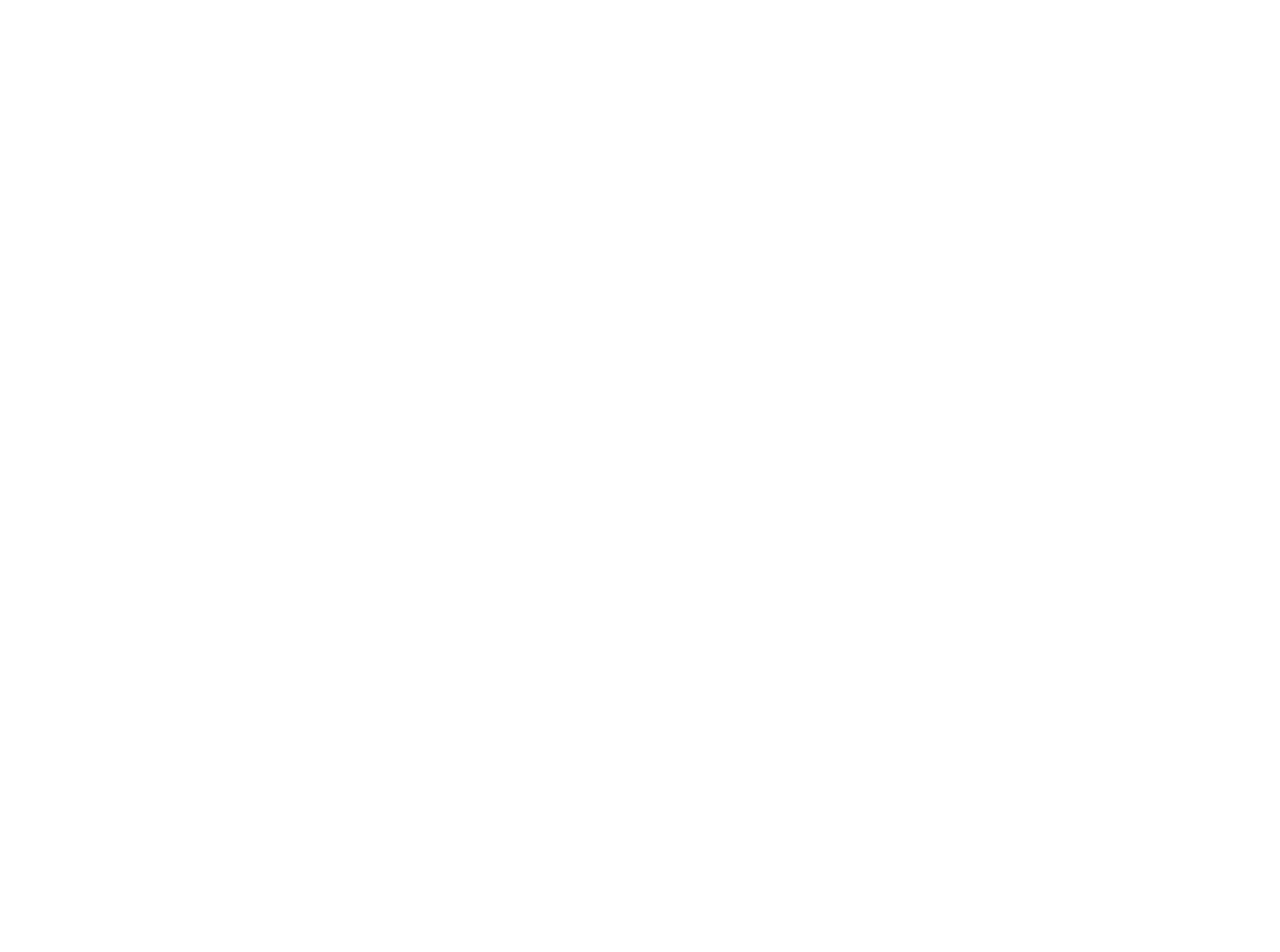
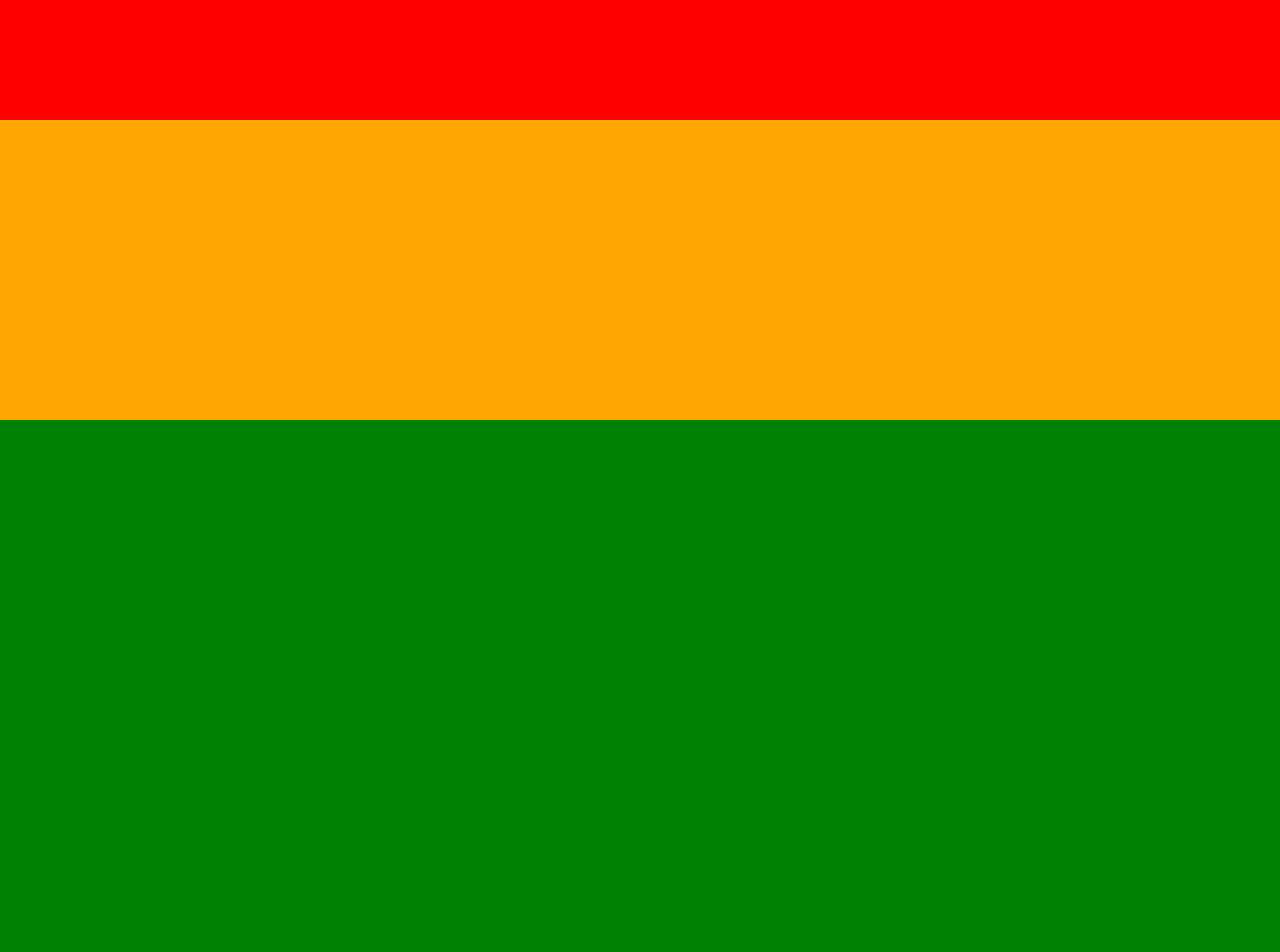
Before and after one commit to decknoboh/exercise1-8, a plain HTML site: page caravan/index.html in a window 1280 px wide. Shown: the top 952 px of the page. Before the commit the page ends 800 px from the top, so only its background shows below. Drawn offline with Linux system fonts and the light colour scheme.

Commit message:
[Finish] 1-4

```diff
--- a/caravan/index.html
+++ b/caravan/index.html
@@ -1,4 +1,3 @@
-<DOCTYPE html>
 <!DOCTYPE html>
 <html lang="ja">
   <head>
@@ -8,6 +7,9 @@
   </head>
 
   <body>
-
+    <div class="header"></div>
+    <div class="main-visual"></div>
+    <div class="main"></div>
+    <div class="footer"></div>
   </body>
 </html>
--- a/caravan/style.css
+++ b/caravan/style.css
@@ -1,5 +1,29 @@
-{
+*{
   margin: 0;
   padding: 0;
   box-sizing: border-box;
 }
+
+.header{
+  width: 100%;
+  height: 120px;
+  background-color: red;
+}
+
+.main-visual{
+  width: 100%;
+  height: 300px;
+  background-color: orange;
+}
+
+.main{
+  width: 100%;
+  height: 1400px;
+  background-color: green;
+}
+
+.footer{
+  width: 100%;
+  height: 120px;
+  background-color: blue;
+}
```
